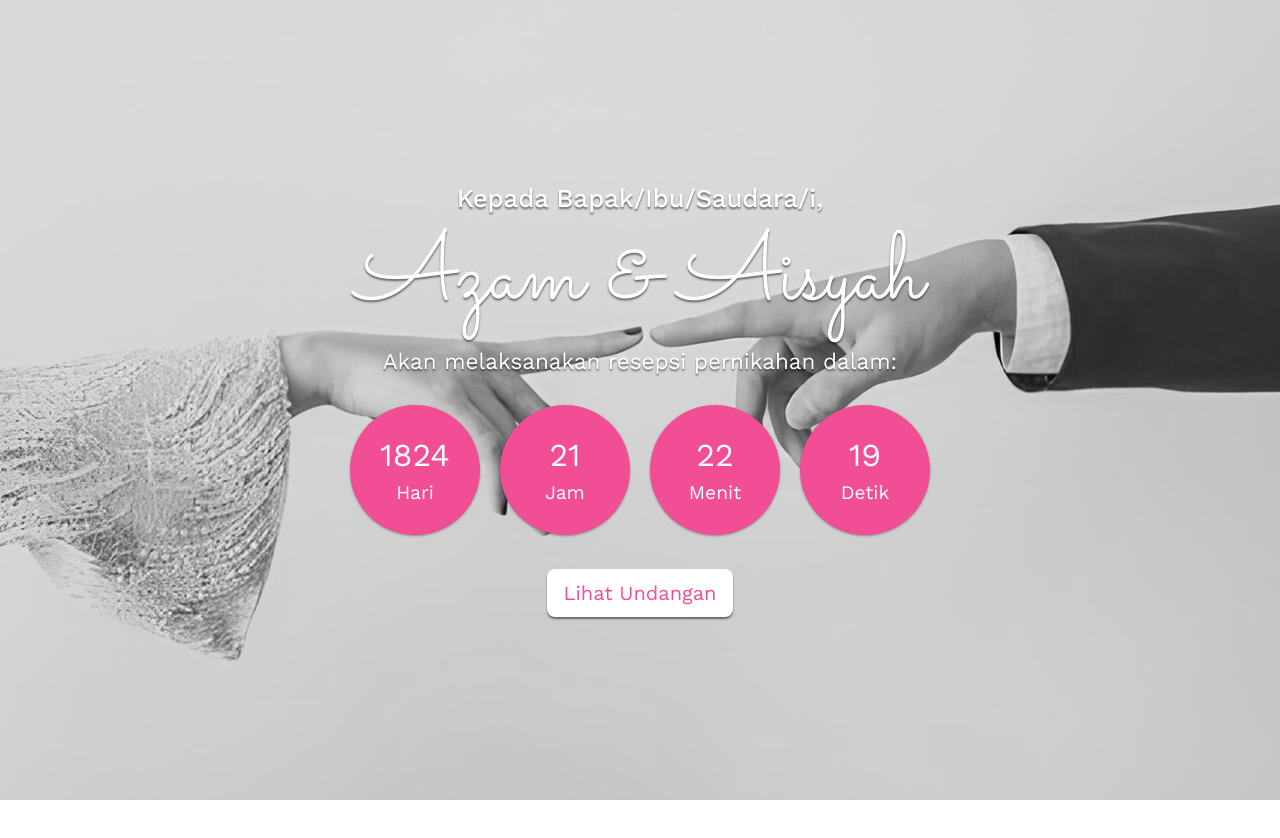
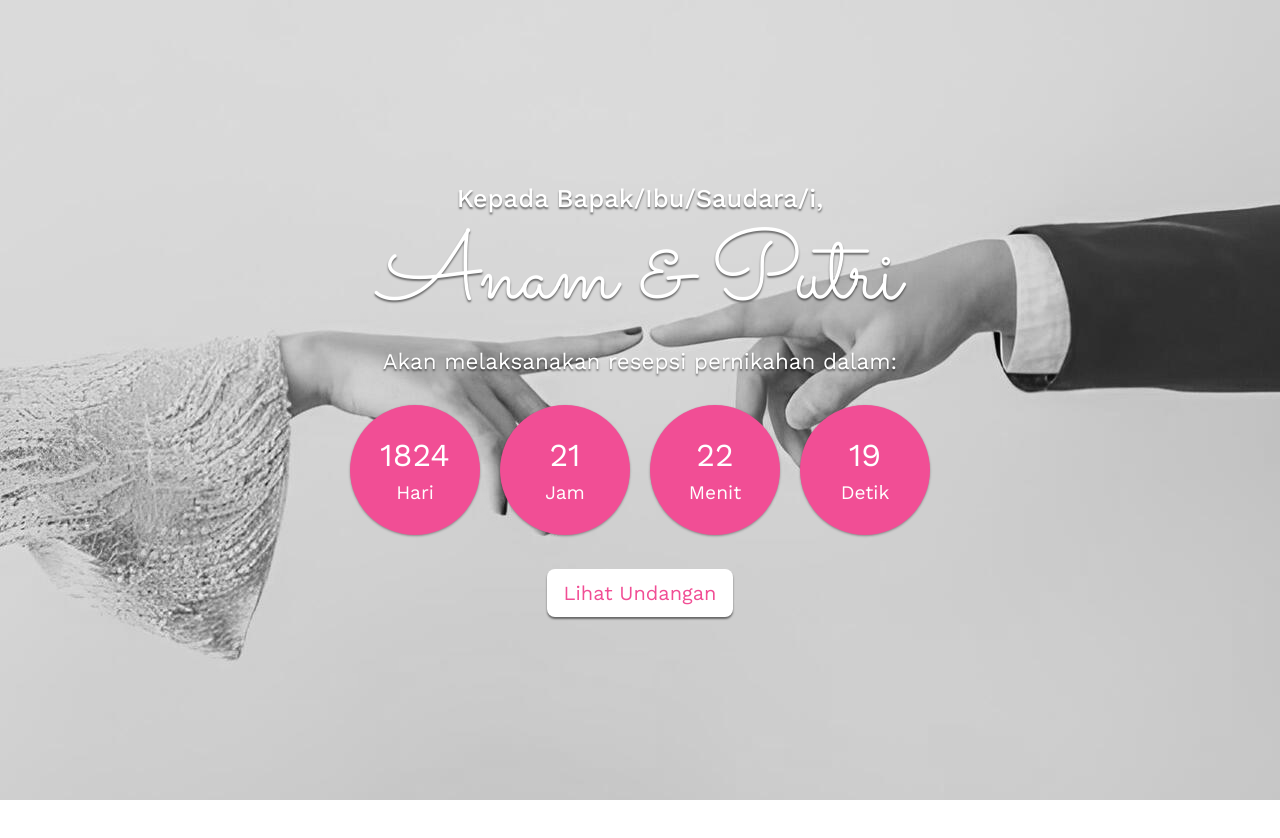
Before and after one commit to YusmanAlidzar/antri-wedding, a plain HTML site: page index.html in a window 1280 px wide. Shown: the top 838 px of the page. Drawn offline with nearby package versions, Linux system fonts and the light colour scheme.

Commit message:
Update countdown style and text

```diff
--- a/index.html
+++ b/index.html
@@ -22,7 +22,7 @@
     <section id="hero" class="hero w-100 h-100 p-3 mx-auto text-center d-flex justify-content-center align-items-center text-white">
         <main>
             <h4>Kepada Bapak/Ibu/Saudara/i,</h4>
-            <h1>Azam & Aisyah</h1>
+            <h1>Anam & Putri</h1>
             <p>Akan melaksanakan resepsi pernikahan dalam:</p>
             <div class="simply-countdown"></div>
             <a href="#Undangan" class="btn btn-lg mt-4">Lihat Undangan</a>
```
